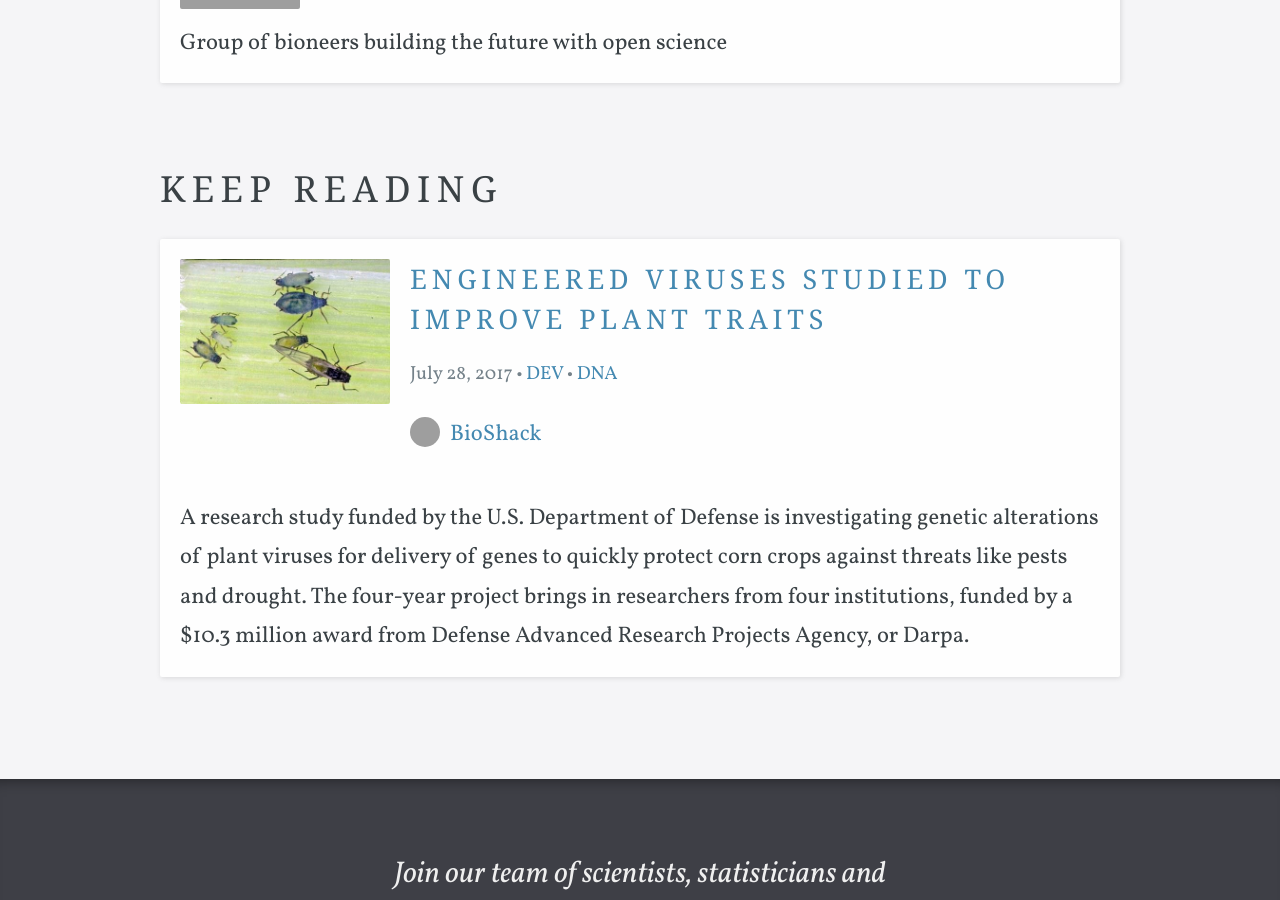
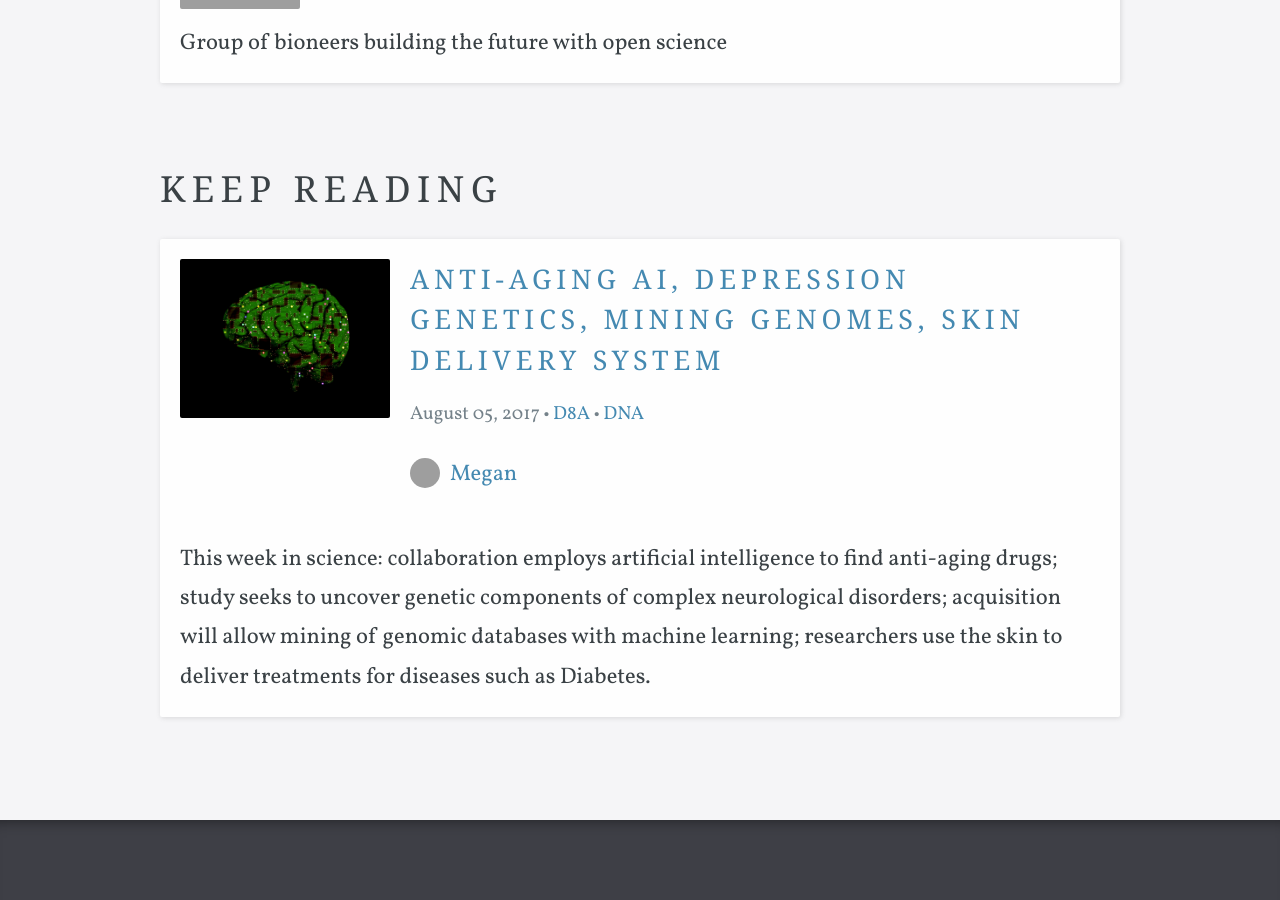
Before and after one commit to bioshack/d8a, a Jekyll site: the page built from _posts/2017-08-01-gene-editing-therapy-company-gains-venture-funds.md, in a window 1280 px wide and 900 px high, scrolled down 3019 px. Built offline with Jekyll 4.4.1, drawn with Linux system fonts in a browser that asks for light colours; some web fonts are replaced; some of the changed lines change nothing that is shown; grey boxes are pictures that could not be loaded.

Commit message:
Update blog

```diff
--- a/_posts/2017-08-01-gene-editing-therapy-company-gains-venture-funds.md
+++ b/_posts/2017-08-01-gene-editing-therapy-company-gains-venture-funds.md
@@ -5,13 +5,13 @@ author: bioshack
 project:
 tags:
   - DNA
-image: /images/blog/dna.jpg
+image: /images/dna2.jpg
 large_header: false
 ---
 
 <p>A biotechnology company designing treatments with gene edits and transfers using benign viruses is raising $83.5 million in its second venture funding round. With today&#8217;s announcement, <a href="https://www.homologymedicines.com/series-b" target="_blank">Homology Medicines Inc.</a> in Bedford, Massachusetts, a one year-old developer of genetic therapies for rare diseases, raised a total of $127 million since its founding.</p>
 
-<p><img src="http://d8a.org/images/blog/dna.jpg"><br><small>(Nogas1974, Wikimedia Commons)</small></p>
+<p><img src="http://d8a.org/images/dna2.jpg"><br><small>(Nogas1974, Wikimedia Commons)</small></p>
 
 <p>Homology Medicines creates treatments that perform <a href="https://www.homologymedicines.com/about" target="_blank">gene editing or transfer healthy genes</a> to replace mutations causing disease, delivered with engineered <a href="http://www.ncbi.nlm.nih.gov/pmc/articles/PMC2570152" target="_blank">adeno-associated viruses</a>, benign viruses designed to deliver genetic material into the cells of patients with defective genes. The viruses are naturally occurring microbes that can infect cells, but do not integrate with the cell's genome or cause disease in humans, other than at most mild reactions. The company&#8217;s technique injects healthy genes in viral shells called capsids, into the target cells, where they penetrate cell membranes and deliver the healthy gene into the cell nucleus holding the DNA.</p>
 
--- /dev/null
+++ b/_posts/2017-08-05-anti-aging-ai-depression-genetics-mining-genomes-skin-delivery-system.md
@@ -0,0 +1,31 @@
+---
+title: Anti-Aging AI, Depression Genetics, Mining Genomes, Skin Delivery System
+date: 2017-08-05 09:00:00
+author: megan
+project:
+tags:
+  - D8A
+  - DNA
+image: /images/brain2.jpg
+large_header: false
+---
+
+<p>This week in science: collaboration employs artificial intelligence to find anti-aging drugs; study seeks to uncover genetic components of complex neurological disorders; acquisition will allow mining of genomic databases with machine learning; researchers use the skin to deliver treatments for diseases such as Diabetes.</p>
+
+<h4><a href="http://sciencebusiness.technewslit.com/?p=31423" target="_blank">University, Company Employ AI for Anti-Aging Drugs</a></h4>
+
+<p>The medical analytics company <a href="http://insilicomedicine.com" target="_blank">Insilico Medicine</a> is partnering with the <a href="http://healthsciences.ku.dk/news/2017/08/artificial-intelligence-can-stop-premature-aging" target="_blank">University of Copenhagen</a> to apply artificial intelligence to find new treatments for diseases associated with early aging, including Alzheimer&#8217;s and Parkinson&#8217;s.</p>
+
+<h4><a href="http://sciencebusiness.technewslit.com/?p=31436" target="_blank">Study Underway of Depression, Bipolar Disorder Genetics</a></h4>
+
+<p>A large-scale study by two companies and a think tank started enrolling participants to learn more about the role of genetics in major depressive and bipolar disorders. The research project is recruiting some 25,000 participants, carried out by the personal genetics enterprise <a href="https://mediacenter.23andme.com/press-releases/23andme-launches-first-kind-study-major-depressive-bipolar-disorders" target="_blank">23andMe</a>, working with pharmaceutical company <a href="http://investor.lundbeck.com/releasedetail.cfm?ReleaseID=1035525" target="_blank">H. Lundbeck A/S</a>, and the <a href="http://www.milkeninstitute.org/blog/view/1213" target="_blank">Milken Institute</a>.</p>
+
+<h4><a href="http://sciencebusiness.technewslit.com/?p=31448" target="_blank">Genomics Company Acquires Open-Source Biomedical Platform</a></h4>
+
+<p>A company providing whole genome analysis is acquiring an enterprise developing open-source computational software for biomedical uses, such as precision medicine. The acquisition of <a href="https://curoverse.com" target="_blank">Curoverse</a> in Somerville, Massachusetts is expected to give <a href="https://www.veritasgenetics.com/content/veritas-curoverse-release" target="_blank">Veritas Genetics</a> in Boston the capability to conduct analyses with artificial intelligence using Arvados, Curoverse&#8217;s data management system.</p>
+
+<h4><a href="http://sciencebusiness.technewslit.com/?p=31455" target="_blank">Gene-Edited Skin Grafts Shown to Control Glucose Levels</a></h4>
+
+<p>Skin grafts derived from genetically edited stem cells were shown in tests with lab mice to reduce glucose levels and weight gain that result from a high-fat diet. Results of research by a team from University of Chicago medical center appear in the journal <a href="http://www.cell.com/cell-stem-cell/fulltext/S1934-5909(17)30274-6?_returnURL=http%3A%2F%2Flinkinghub.elsevier.com%2Fretrieve%2Fpii%2FS1934590917302746%3Fshowall%3Dtrue" target="_blank"><em>Cell Stem Cell</em></a>.</p>
+
+<p><em>Read more at <a href="http://sciencebusiness.technewslit.com" target="_blank">Science &amp; Enterprise</a></em></p>
```
Also changed, not shown: images/brain2.jpg (added), 2 other files.
